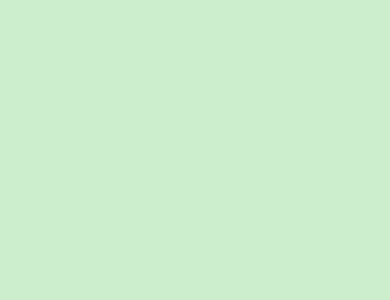
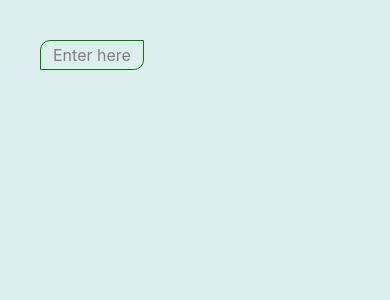
Before and after one commit to Abhinandan-Kushwaha/gifted-text-input, a React Native app: screen / in a window 390 px wide. Shown: the top 300 px of the page. Built offline with nearby package versions, Linux system fonts and the light colour scheme.

Commit message:
added more styling controls

```diff
--- a/App.tsx
+++ b/App.tsx
@@ -1,10 +1,23 @@
-import { View } from "react-native";
-import GiftedTextInput from "./src/GiftedTextInput";
+import { View } from 'react-native';
+import GiftedTextInput from './src/GiftedTextInput';
+
+// A simple demo of the library-
 
 function App() {
-
-  return <View style={{flex:1,backgroundColor:'#cec'}}><GiftedTextInput /></View>
+  return (
+    <View style={{ flex: 1, backgroundColor: '#dee', padding: 40 }}>
+      <GiftedTextInput
+        fontSize={16}
+        padding={4}
+        paddingHorizontal={12}
+        placeholder="Enter here"
+        borderWidth={1}
+        borderColor="green"
+        borderTopLeftRadius={10}
+        borderBottomRightRadius={10}
+      />
+    </View>
+  );
 }
 
-
 export default App;
--- a/src/GiftedTextInput.tsx
+++ b/src/GiftedTextInput.tsx
@@ -1,5 +1,5 @@
 import { useState } from 'react';
-import { TextInput, Text } from 'react-native';
+import { TextInput, Text, StyleSheet, View } from 'react-native';
 import { FloatingBox } from './components/FloatingBox/FloatingBox';
 
 type TextAlignType =
@@ -10,13 +10,72 @@ type TextAlignType =
   | 'justify'
   | undefined;
 
-const GiftedTextInput = () => {
+interface IGiftedTextInputProps {
+  fontSize?: number;
+  color?: string;
+  backgroundColor?: string;
+  padding?: number;
+  paddingHorizontal?: number;
+  paddingVertical?: number;
+  paddingTop?: number;
+  paddingLeft?: number;
+  paddingBottom?: number;
+  paddingRight?: number;
+  borderWidth?: number;
+  borderTopWidth?: number;
+  borderBottomWidth?: number;
+  borderLeftWidth?: number;
+  borderRightWidth?: number;
+  borderColor?: string;
+  borderTopColor?: string;
+  borderBottomColor?: string;
+  borderLeftColor?: string;
+  borderRightColor?: string;
+  borderRadius?: number;
+  borderTopLeftRadius?: number;
+  borderTopRightRadius?: number;
+  borderBottomLeftRadius?: number;
+  borderBottomRightRadius?: number;
+  placeholder?: string;
+  placeholderTextColor?: string;
+}
+
+const GiftedTextInput = (props: IGiftedTextInputProps) => {
+  const {
+    fontSize: propsFontSize = 12,
+    color: propsColor = 'black',
+    backgroundColor: propsBackgroundColor = 'transparent',
+    padding,
+    paddingVertical,
+    paddingHorizontal,
+    paddingTop,
+    paddingLeft,
+    paddingBottom,
+    paddingRight,
+    borderWidth,
+    borderTopWidth,
+    borderBottomWidth,
+    borderLeftWidth,
+    borderRightWidth,
+    borderColor,
+    borderTopColor,
+    borderBottomColor,
+    borderLeftColor,
+    borderRightColor,
+    borderRadius,
+    borderTopLeftRadius,
+    borderTopRightRadius,
+    borderBottomLeftRadius,
+    borderBottomRightRadius,
+    placeholder = '',
+    placeholderTextColor = 'gray',
+  } = props;
   const [text, setText] = useState('');
-  const [color, setColor] = useState('');
-  const [backgroundColor, setBackgroundColor] = useState('transparent');
+  const [color, setColor] = useState(propsColor);
+  const [backgroundColor, setBackgroundColor] = useState(propsBackgroundColor);
   const [font, setFont] = useState('');
   const [align, setAlign] = useState('left');
-  const [fontSize, setFontSize] = useState(12);
+  const [fontSize, setFontSize] = useState(propsFontSize);
   const [isBold, setIsBold] = useState(false);
   const [isItalic, setIsItalic] = useState(false);
   const [isUnderline, setIsUnderline] = useState(false);
@@ -29,6 +88,7 @@ const GiftedTextInput = () => {
   const onCancel = () => setIsFormattingBoxVisible(false);
   return (
     <>
+      <View>
         <TextInput
           autoFocus
           multiline
@@ -45,7 +105,7 @@ const GiftedTextInput = () => {
           style={{
             backgroundColor,
             position: 'absolute',
-          color,
+            color: text ? color : placeholderTextColor,
             fontSize,
             fontWeight: isBold ? 'bold' : 'normal',
             fontStyle: isItalic ? 'italic' : 'normal',
@@ -59,10 +119,28 @@ const GiftedTextInput = () => {
                 : isStrikeThrough
                 ? 'line-through'
                 : 'none',
+            paddingLeft: paddingLeft ?? paddingHorizontal ?? padding ?? 0,
+            paddingRight: paddingRight ?? paddingHorizontal ?? padding ?? 0,
+            paddingTop: paddingTop ?? paddingVertical ?? padding ?? 0,
+            paddingBottom: paddingBottom ?? paddingVertical ?? padding ?? 0,
+            borderTopWidth: borderTopWidth ?? borderWidth ?? 0,
+            borderBottomWidth: borderBottomWidth ?? borderWidth ?? 0,
+            borderLeftWidth: borderLeftWidth ?? borderWidth ?? 0,
+            borderRightWidth: borderRightWidth ?? borderWidth ?? 0,
+            borderTopColor: borderTopColor ?? borderColor ?? '',
+            borderBottomColor: borderBottomColor ?? borderColor ?? '',
+            borderLeftColor: borderLeftColor ?? borderColor ?? '',
+            borderRightColor: borderRightColor ?? borderColor ?? '',
+            borderTopLeftRadius: borderTopLeftRadius ?? borderRadius ?? 0,
+            borderTopRightRadius: borderTopRightRadius ?? borderRadius ?? 0,
+            borderBottomLeftRadius: borderBottomLeftRadius ?? borderRadius ?? 0,
+            borderBottomRightRadius:
+              borderBottomRightRadius ?? borderRadius ?? 0,
           }}
         >
-        {text}
+          {text || placeholder}
         </Text>
+      </View>
       {isFormattingBoxVisible && (
         <FloatingBox
           onCancel={onCancel}
--- a/src/components/FloatingBox/FloatingBox.tsx
+++ b/src/components/FloatingBox/FloatingBox.tsx
@@ -184,7 +184,7 @@ const styles = StyleSheet.create({
     backgroundColor: 'white',
     borderWidth: 1,
     borderColor: '#ccc',
-    minWidth: 340,
+    minWidth: 360,
     maxWidth: SCREEN_WIDTH - 40,
 
     // elevation / shadow
```
Also changed, not shown: 1 other file (tests, documents, lock files or other folders). Lines whose indentation alone changed are shown as unchanged.
